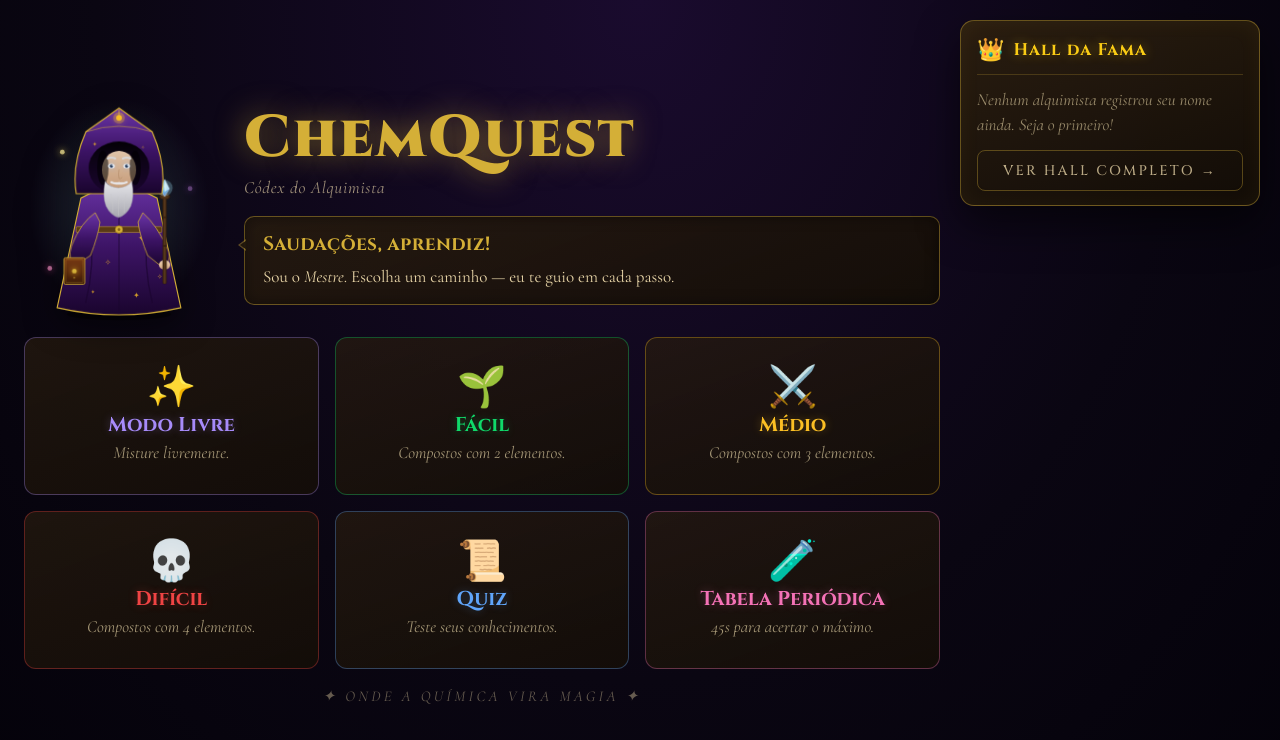
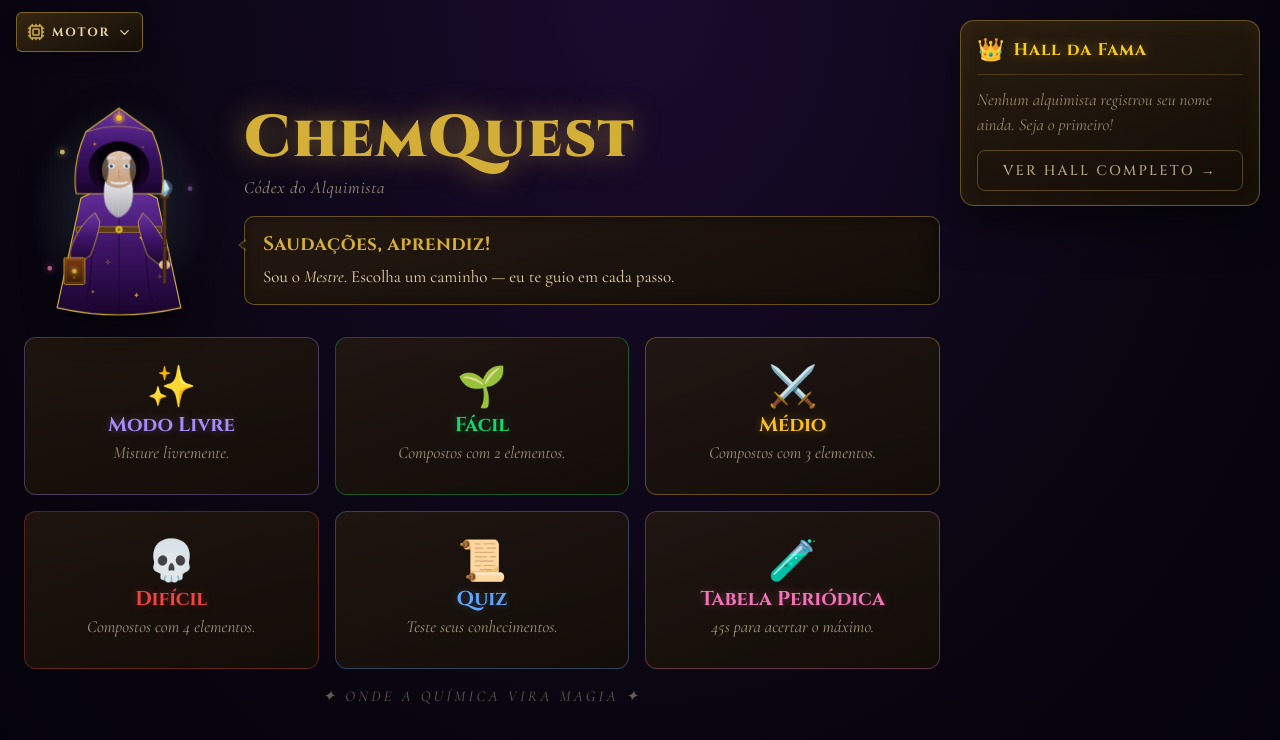
Before and after one commit to EdilandoSaturnino/chem-quest, a React (Vite) app in the folder frontend/: page / in a window 1280 px wide. Shown: the top 740 px of the page. Built offline with nearby package versions, Linux system fonts and the light colour scheme.

Commit message:
feat: add menu

```diff
--- a/frontend/src/App.tsx
+++ b/frontend/src/App.tsx
@@ -15,6 +15,7 @@ import { PeriodicGameScreen } from "./features/periodic-game/periodic-game-scree
 import { GameOverScreen } from "./features/game-over/came-over-screen";
 import { LeaderboardScreen } from "./features/leaderboard/leader-board-screen";
 import { AppShell } from "./components/layout/app-shell";
+import { EngineMenu } from "./components/layout/engine-menu";
 import { useChemHardware } from "./hooks/useChemHardware";
 
 interface GameOverState {
@@ -63,6 +64,7 @@ export default function App() {
   return (
     <AppShell>
       <GlobalStyles />
+      <EngineMenu hardware={hardware} />
       {gameOverState
         ? <GameOverScreen
           score={gameOverState.score}
--- /dev/null
+++ b/frontend/src/components/layout/engine-menu.tsx
@@ -0,0 +1,163 @@
+import { useEffect, useRef, useState } from "react";
+import { Check, ChevronDown, Cpu, LoaderCircle, TriangleAlert, Usb } from "lucide-react";
+import type { ChemHardwareControls } from "../../hooks/useChemHardware";
+import { theme } from "../../styles/theme";
+
+interface EngineMenuProps {
+  hardware: ChemHardwareControls;
+}
+
+export function EngineMenu({ hardware }: EngineMenuProps) {
+  const [open, setOpen] = useState(false);
+  const menuRef = useRef<HTMLDivElement>(null);
+  const connecting = hardware.status === "connecting";
+  const connected = hardware.status === "connected";
+
+  useEffect(() => {
+    function closeOnOutsideClick(event: MouseEvent) {
+      if (!menuRef.current?.contains(event.target as Node)) setOpen(false);
+    }
+
+    function closeOnEscape(event: KeyboardEvent) {
+      if (event.key === "Escape") setOpen(false);
+    }
+
+    document.addEventListener("mousedown", closeOnOutsideClick);
+    document.addEventListener("keydown", closeOnEscape);
+    return () => {
+      document.removeEventListener("mousedown", closeOnOutsideClick);
+      document.removeEventListener("keydown", closeOnEscape);
+    };
+  }, []);
+
+  async function connectArduino() {
+    await hardware.connect();
+  }
+
+  const actionLabel = connected ? "Arduino conectado" : "Conectar Arduino";
+
+  return (
+    <div ref={menuRef} style={{ position: "fixed", top: 12, left: 16, zIndex: 100 }}>
+      <button
+        type="button"
+        className="press"
+        aria-expanded={open}
+        aria-haspopup="menu"
+        aria-label="Abrir painel do motor"
+        onClick={() => setOpen(current => !current)}
+        style={{
+          background: "linear-gradient(160deg, rgba(56,40,18,0.96), rgba(20,14,8,0.98))",
+          border: `1px solid ${open ? theme.colors.gold : theme.colors.borderStrong}`,
+          borderRadius: theme.radii.sm,
+          boxShadow: open ? "0 0 22px rgba(212,175,55,0.28)" : "0 4px 16px rgba(0,0,0,0.3)",
+          color: theme.colors.text,
+          display: "flex",
+          alignItems: "center",
+          gap: 7,
+          minHeight: 40,
+          padding: "7px 10px",
+        }}
+      >
+        <Cpu size={18} color={theme.colors.gold} aria-hidden />
+        <span style={{
+          fontFamily: theme.fonts.heading,
+          fontSize: 12,
+          fontWeight: 700,
+          letterSpacing: "0.16em",
+        }}>
+          MOTOR
+        </span>
+        <ChevronDown
+          size={15}
+          aria-hidden
+          style={{ transform: open ? "rotate(180deg)" : "none", transition: "transform 0.18s" }}
+        />
+      </button>
+
+      {open && (
+        <div
+          role="menu"
+          aria-label="Opções do motor"
+          style={{
+            width: 248,
+            marginTop: 8,
+            padding: 8,
+            border: `1px solid ${theme.colors.borderStrong}`,
+            borderRadius: theme.radii.md,
+            background: "linear-gradient(160deg, rgba(40,28,15,0.98), rgba(12,8,6,0.99))",
+            boxShadow: "0 16px 36px rgba(0,0,0,0.52), 0 0 22px rgba(212,175,55,0.14)",
+            animation: "fade-up 0.18s ease-out",
+          }}
+        >
+          <div style={{
+            padding: "5px 8px 8px",
+            color: theme.colors.textFaint,
+            fontFamily: theme.fonts.heading,
+            fontSize: 10,
+            fontWeight: 700,
+            letterSpacing: "0.2em",
+            textTransform: "uppercase",
+          }}>
+            Dispositivos do laboratório
+          </div>
+
+          <button
+            type="button"
+            role="menuitem"
+            className="press"
+            disabled={connecting || connected || hardware.status === "unsupported"}
+            onClick={() => void connectArduino()}
+            style={{
+              width: "100%",
+              minHeight: 48,
+              padding: "9px 10px",
+              border: `1px solid ${connected ? "rgba(16,217,106,0.45)" : theme.colors.border}`,
+              borderRadius: theme.radii.sm,
+              background: connected ? "rgba(16,217,106,0.10)" : "rgba(212,175,55,0.07)",
+              color: connected ? theme.colors.success : theme.colors.text,
+              display: "flex",
+              alignItems: "center",
+              gap: 10,
+              textAlign: "left",
+              opacity: hardware.status === "unsupported" ? 0.5 : 1,
+              cursor: connecting || connected || hardware.status === "unsupported" ? "default" : "pointer",
+            }}
+          >
+            {connecting ? <LoaderCircle size={19} style={{ animation: "spin 1s linear infinite" }} />
+              : connected ? <Check size={19} />
+                : <Usb size={19} color={theme.colors.gold} />}
+            <span style={{ flex: 1 }}>
+              <span style={{
+                display: "block",
+                fontFamily: theme.fonts.heading,
+                fontSize: 13,
+                fontWeight: 700,
+                letterSpacing: "0.08em",
+              }}>
+                {connecting ? "Conectando…" : actionLabel}
+              </span>
+              <span style={{ display: "block", marginTop: 2, color: theme.colors.textDim, fontSize: 15 }}>
+                {hardware.status === "unsupported" ? "Web Serial não disponível" : "Controle do caldeirão"}
+              </span>
+            </span>
+          </button>
+
+          {hardware.error && (
+            <div role="alert" style={{
+              display: "flex",
+              alignItems: "flex-start",
+              gap: 6,
+              margin: "8px 3px 2px",
+              color: theme.colors.danger,
+              fontSize: 14,
+              lineHeight: 1.25,
+            }}>
+              <TriangleAlert size={15} style={{ flexShrink: 0, marginTop: 1 }} aria-hidden />
+              {hardware.error}
+            </div>
+          )}
+        </div>
+      )}
+    </div>
+  );
+}
--- a/frontend/src/components/layout/top-bar.tsx
+++ b/frontend/src/components/layout/top-bar.tsx
@@ -13,7 +13,7 @@ interface TopBarProps {
 export function TopBar({ onBack, modeLabel, score, lives, extra }: TopBarProps) {
   return (
     <header style={{
-      padding: "12px 24px",
+      padding: "12px 24px 12px 92px",
       display: "flex", alignItems: "center", justifyContent: "space-between",
       borderBottom: "1px solid rgba(212,175,55,0.15)",
       flexShrink: 0,
```
